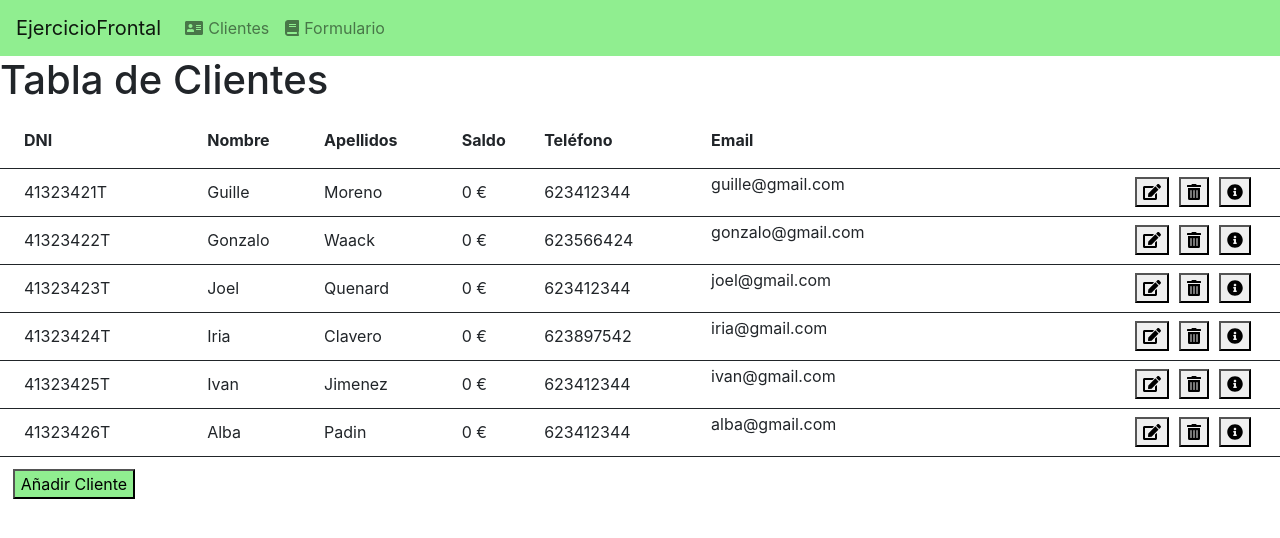
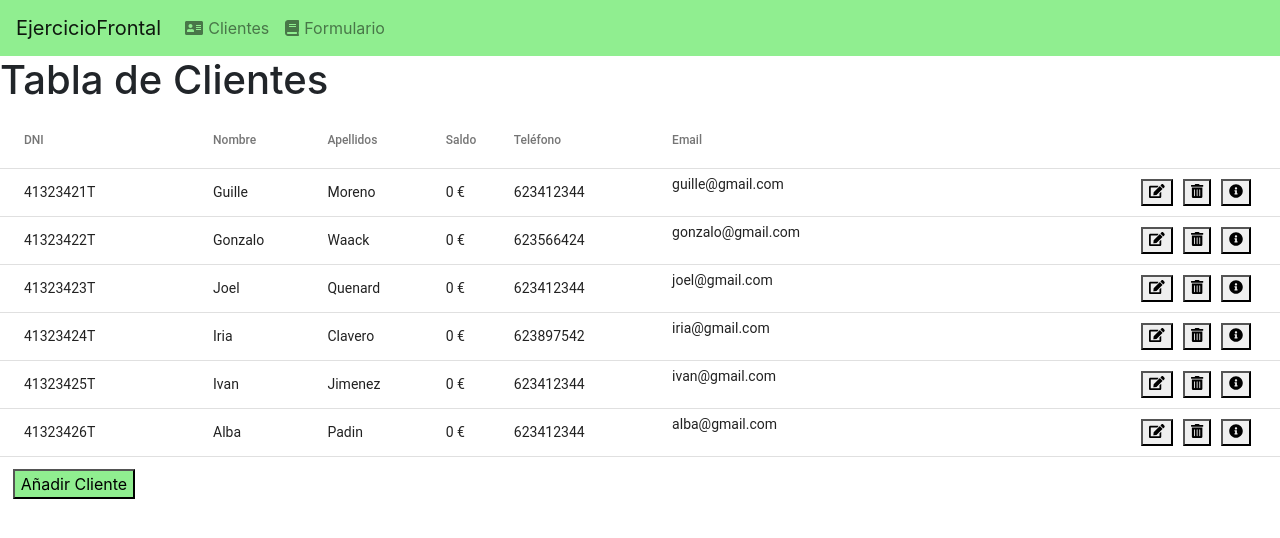
Before and after one commit to guille3218/AngularFrontEndProject, an Angular app in the folder ejercicioFrontal/: page / in a window 1280 px wide. Shown: the top 538 px of the page. Built offline with nearby package versions, Linux system fonts and the light colour scheme.

Commit message:
numero cliente y card arreglado

```diff
--- a/ejercicioFrontal/src/app/client-details/client-details.component.ts
+++ b/ejercicioFrontal/src/app/client-details/client-details.component.ts
@@ -1,47 +1,6 @@
 import { Component, OnInit } from '@angular/core';
+import { Cliente, Movimiento } from '../model/clases-model';
 
-class Movimiento {
-  descripcion: String;
-  fecha: Date;
-  cantidad: number;
-  balance: number = 0;
-
-  constructor(descripcion: String, fecha: Date, cantidad: number) {
-    this.descripcion = descripcion;
-    this.fecha = fecha;
-    this.cantidad = cantidad;
-    this.balance = this.balance + cantidad;
-  }
-
-
-}
-
-class Cliente {
-
-  nombre: String;
-  apellidos: String;
-  static _nCuenta: number = 0;
-  nCuenta: number;
-  dni: String;
-  tlf: number;
-  email: String;
-  saldo: number = 0;
-  movimientos: Movimiento[] = [];
-
-  constructor(nombre: String, apellidos: String, dni: String, tlf: number, email: String) {
-    this.nombre = nombre;
-    this.apellidos = apellidos;
-    this.dni = dni;
-    this.tlf = tlf;
-    this.email = email;
-    this.nCuenta = Cliente._nCuenta++;
-  }
-
-  addMovement(movimiento: Movimiento) {
-    this.movimientos.push(movimiento);
-    this.saldo = this.movimientos[this.movimientos.length - 1].balance;
-  }
-}
 
 @Component({
   templateUrl: './client-details.component.html',
--- a/ejercicioFrontal/src/app/client-table/client-table.component.ts
+++ b/ejercicioFrontal/src/app/client-table/client-table.component.ts
@@ -1,49 +1,6 @@
 import { Component, Input, Output, EventEmitter, OnChanges, SimpleChanges } from '@angular/core';
 import { MatTableDataSource } from '@angular/material/table';
-
-
-class Movimiento {
-  descripcion: String;
-  fecha: Date;
-  cantidad: number;
-  balance: number = 0;
-
-  constructor(descripcion: String, fecha: Date, cantidad: number) {
-    this.descripcion = descripcion;
-    this.fecha = fecha;
-    this.cantidad = cantidad;
-    this.balance = this.balance + cantidad;
-  }
-
-
-}
-
-class Cliente {
-
-  nombre: String;
-  apellidos: String;
-  static _nCuenta: number = 0;
-  nCuenta: number;
-  dni: String;
-  tlf: number;
-  email: String;
-  saldo: number = 0;
-  movimientos: Movimiento[] = [];
-
-  constructor(nombre: String, apellidos: String, dni: String, tlf: number, email: String) {
-    this.nombre = nombre;
-    this.apellidos = apellidos;
-    this.dni = dni;
-    this.tlf = tlf;
-    this.email = email;
-    this.nCuenta = Cliente._nCuenta++;
-  }
-
-  addMovement(movimiento: Movimiento) {
-    this.movimientos.push(movimiento);
-    this.saldo = this.movimientos[this.movimientos.length - 1].balance;
-  }
-}
+import { Cliente, Movimiento } from '../model/clases-model';
 
 
 @Component({
--- a/ejercicioFrontal/src/app/home/home.component.ts
+++ b/ejercicioFrontal/src/app/home/home.component.ts
@@ -1,48 +1,6 @@
 import { Component, OnInit } from '@angular/core';
+import { Cliente } from '../model/clases-model';
 
-
-class Movimiento {
-  descripcion: String;
-  fecha: Date;
-  cantidad: number;
-  balance: number = 0;
-
-  constructor(descripcion: String, fecha: Date, cantidad: number) {
-    this.descripcion = descripcion;
-    this.fecha = fecha;
-    this.cantidad = cantidad;
-    this.balance = this.balance + cantidad;
-  }
-
-
-}
-
-class Cliente {
-
-  nombre: String;
-  apellidos: String;
-  static _nCuenta: number = 0;
-  nCuenta: number;
-  dni: String;
-  tlf: number;
-  email: String;
-  saldo: number = 0;
-  movimientos: Movimiento[] = [];
-
-  constructor(nombre: String, apellidos: String, dni: String, tlf: number, email: String) {
-    this.nombre = nombre;
-    this.apellidos = apellidos;
-    this.dni = dni;
-    this.tlf = tlf;
-    this.email = email;
-    this.nCuenta = Cliente._nCuenta++;
-  }
-
-  addMovement(movimiento: Movimiento) {
-    this.movimientos.push(movimiento);
-    this.saldo = this.movimientos[this.movimientos.length - 1].balance;
-  }
-}
 
 @Component({
   selector: 'home',
--- /dev/null
+++ b/ejercicioFrontal/src/app/model/clases-model.ts
@@ -0,0 +1,42 @@
+export class Movimiento {
+    descripcion: String;
+    fecha: Date;
+    cantidad: number;
+    balance: number = 0;
+
+    constructor(descripcion: String, fecha: Date, cantidad: number) {
+        this.descripcion = descripcion;
+        this.fecha = fecha;
+        this.cantidad = cantidad;
+        this.balance = this.balance + cantidad;
+    }
+
+
+}
+
+export class Cliente {
+
+    nombre: String;
+    apellidos: String;
+    static _nCuenta: number = 0;
+    nCuenta: number;
+    dni: String;
+    tlf: number;
+    email: String;
+    saldo: number = 0;
+    movimientos: Movimiento[] = [];
+
+    constructor(nombre: String, apellidos: String, dni: String, tlf: number, email: String) {
+        this.nombre = nombre;
+        this.apellidos = apellidos;
+        this.dni = dni;
+        this.tlf = tlf;
+        this.email = email;
+        this.nCuenta = Cliente._nCuenta++;
+    }
+
+    addMovement(movimiento: Movimiento) {
+        this.movimientos.push(movimiento);
+        this.saldo = this.movimientos[this.movimientos.length - 1].balance;
+    }
+}
--- a/ejercicioFrontal/src/styles.scss
+++ b/ejercicioFrontal/src/styles.scss
@@ -1,3 +1,5 @@
 /* You can add global styles to this file, and also import other style files */
 
 @import '_base';
+
+@import '~@angular/material/prebuilt-themes/indigo-pink.css';
```
